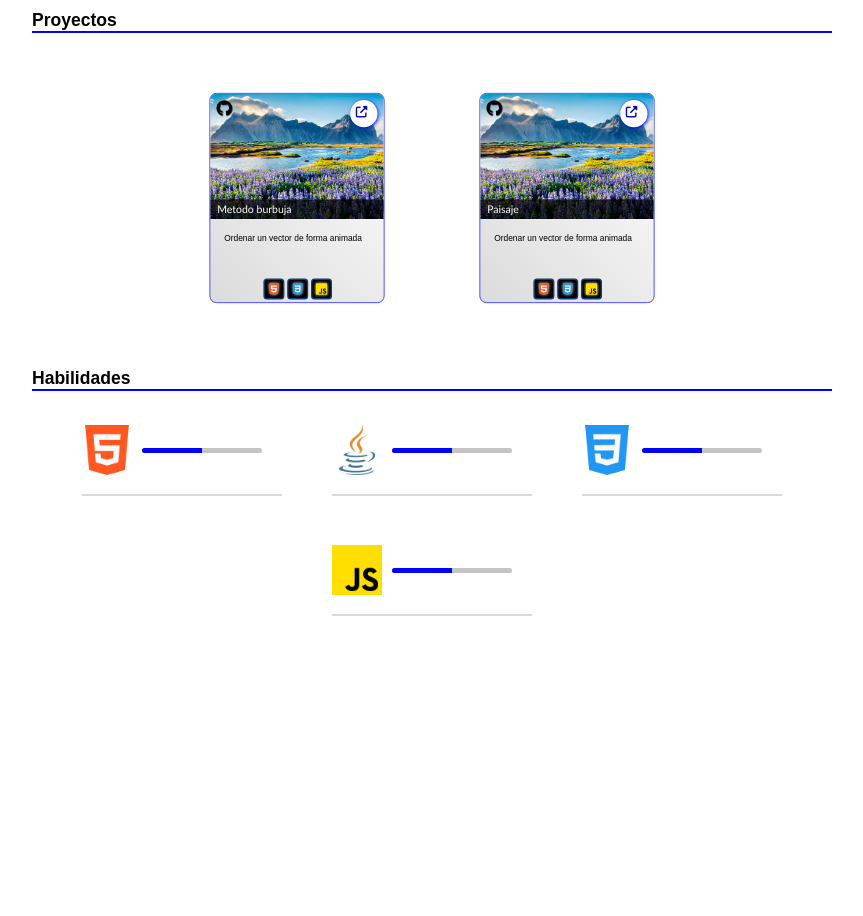
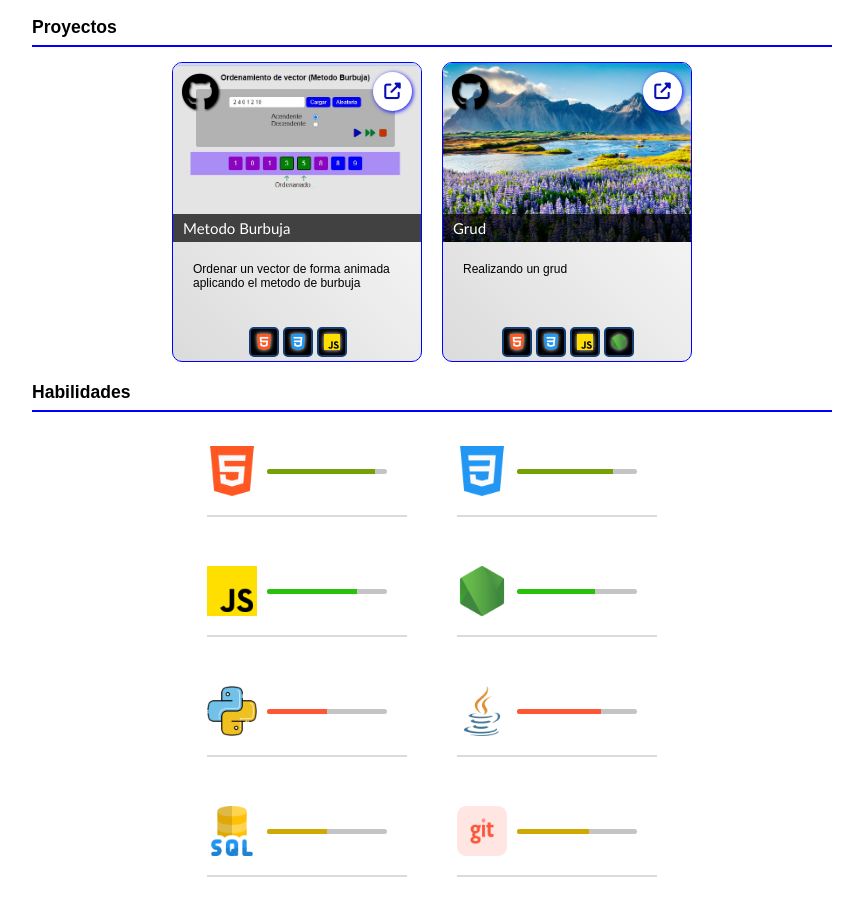
Before and after one commit to OmarRMC/portfolio, a plain HTML site: page public/index.html in a window 1280 px wide. Shown: the part 1048-1964 px from the top of the page, without its empty margins (208-1071 px from the left). Before the commit the page ends 1714 px from the top, so only its background shows below. Drawn offline with Linux system fonts and the light colour scheme.

Commit message:
La primera v 0.1 completa

```diff
--- a/public/assets/css/components/about.css
+++ b/public/assets/css/components/about.css
@@ -48,7 +48,6 @@
     position: relative;
     color:black
 }
-
 .informacionAbout> p{
     margin: 10px 8px;
 }
--- a/public/assets/css/components/habilidades.css
+++ b/public/assets/css/components/habilidades.css
@@ -1,9 +1,12 @@
 .ListaHabidades{
+    position: relative;
     display: flex;
     flex-wrap: wrap;
     gap: 30px 50px ;
     justify-content: center;
-
+    width: 80%;
+    left: 50%;
+    transform: translateX(-50%);
 }
 
 .cardHabilidad{
@@ -28,7 +31,8 @@
     overflow: hidden;
 }
 .porcentage{
-    width: 50%;
+    width: 0%;
     height: 100%;
     background: blue;
+    transition: width 1s ;
 }
--- a/public/assets/css/components/nav.css
+++ b/public/assets/css/components/nav.css
@@ -7,7 +7,7 @@
     align-items: center;
     color: white;
     font-weight: bold;
-    padding: 0px 35px;
+    padding: 0px 80px;
     transition: background 1s cubic-bezier(0.23, 1, 0.320, 1);
     font-size: 1.2em;
 }
@@ -62,7 +62,7 @@
 
 
 .navar>.NavItems> li:hover::after{
-    animation: baraIten 1s cubic-bezier(0.165, 0.84, 0.44, 1) forwards;
+    animation: baraIten 200ms cubic-bezier(0.165, 0.84, 0.44, 1) forwards;
 }
 @keyframes baraIten {
     100%{
@@ -71,6 +71,9 @@
 }
 
 @media screen and (max-width:650px) {
+    .navar{
+        padding: 0px 40px;
+    }
     .navar > .NavItems{
         flex-direction: column;
         position: absolute;
--- a/public/assets/css/components/proyectos.css
+++ b/public/assets/css/components/proyectos.css
@@ -17,9 +17,10 @@
     left: 10px;
     top: 10px;
     z-index: 2;
-    font-size: 1.5em;
+    font-size: 2.5em;
     transition: transform 0.5s;
     filter: drop-shadow(1px 1px 1px black);
+
 }
 .openGit:hover{
     transform: scale(1.2);
@@ -35,6 +36,8 @@
     padding: 8px;
     width: 39px;
     height: 39px;
+    display: grid;
+    place-content: center;
     filter:drop-shadow( 1px 1px 2px blue) ;
     transition: transform 0.5s, background 0.4s ;
     background: #ffffff;
--- a/public/assets/css/main.css
+++ b/public/assets/css/main.css
@@ -6,8 +6,8 @@
 @import url('components/habilidades.css');
 
 :root{
-    --AlturaNav: 60px;
-    --colorNav:rgb(30, 145, 139);
+    --AlturaNav: 90px;
+    --colorNav:rgb(30, 132, 145);
 }
 *{
     margin: 0;
@@ -27,6 +27,7 @@ body{
    transform: translateX(-50%);
 }
 #About>h3,#About ~ section> h3 {
+   height: 30px;
    border-bottom: 2px solid blue ;
    margin: 20px 0px 15px ;
 }
--- a/public/assets/js/components/about.js
+++ b/public/assets/js/components/about.js
@@ -1,5 +1,4 @@
 const cardAbout = document.querySelector(".cardAbout");
-
 const callback =(entreis, observer)=>{
     entreis.forEach(entry=> {
         console.log(entry.intersectionRect.y )
@@ -16,7 +15,7 @@ const callback =(entreis, observer)=>{
 const opciones={
     root:null ,
     rootMargin: '0px',
-    threshold:0
+    threshold:0.1
 }
 
 const observer=new IntersectionObserver(callback, opciones);
--- /dev/null
+++ b/public/assets/js/components/habilidades.js
@@ -0,0 +1,55 @@
+const ListaHabidadesDom= document.querySelector(".ListaHabidades");
+//import json from '../datos/ListaHabidades.json' assert {type:"json"}
+ListaHabidadesDom.innerHTML="";
+let json ;
+async function cargarHabilidades() {
+    const data=await fetch('./assets/js/datos/ListaHabidades.json')
+    if(data){
+        json = await data.json();
+    }
+
+    let  listaHabi = json.ListaHabidades;
+
+    listaHabi.forEach(habilidad =>{
+        ListaHabidadesDom.innerHTML+=`
+        <div class="cardHabilidad">
+             <img alt="img-${habilidad.name}" src="${habilidad.url}">
+             <div class="line">
+                <div data-procentaje="${habilidad.porcentaje}" class="porcentage" style="background:${habilidad.color}"></div>
+             </div>
+        </div>
+        `
+    })
+    addObserver();
+}
+
+
+const config={
+     root:null ,
+     rootMargin:'0px',
+     threshold:0.5
+}
+
+const callback= (entries , observer)=>{
+    entries.forEach(entry =>{
+        const nodo =entry.target ;
+        if(entry.isIntersecting){
+             const porcentage=nodo.getAttribute('data-procentaje')
+             nodo.style.width=porcentage+"%"
+        }else {
+            nodo.style.width="0%"
+        }
+    })
+}
+
+
+const observer = new IntersectionObserver(callback, config);
+
+function addObserver() {
+    const auxiDom=document.querySelectorAll(".porcentage");
+    auxiDom.forEach(data =>{
+        observer.observe(data);
+    });
+}
+
+export {cargarHabilidades, addObserver}
--- a/public/assets/js/components/nav.js
+++ b/public/assets/js/components/nav.js
@@ -6,3 +6,16 @@ baras.addEventListener("click", (e)=>{
     NavItems.classList.toggle("showItemsNav");
     navar.classList.toggle("showItemsNav")
 })
+
+const li=NavItems.querySelectorAll("li");
+ li.forEach(item =>{
+    item.addEventListener('click', (e)=>{
+        const nodo=document.getElementById(e.target.getAttribute("data-id"));
+        nodo.scrollIntoView({behavior:"smooth"});
+        baras.classList.toggle("animacionBar");
+        NavItems.classList.toggle("showItemsNav");
+        navar.classList.toggle("showItemsNav")
+    })
+ })
+
+ //document.getElementById("Proyectos").scrollIntoView({behavior:"smooth"})
--- a/public/assets/js/components/proyectos.js
+++ b/public/assets/js/components/proyectos.js
@@ -1,10 +1,17 @@
-import json from '../datos/proyectos.json' assert {type:"json"}
-const listaProyectos=json.listaProyectos;
+//import json from '../datos/proyectos.json' assert {type:"json"}
 const listaProyectosDom = document.querySelector(".listaProyectos");
 listaProyectosDom.innerHTML="";
+let  json
 
 let auxiElemento;
-function CargarProyectos() {
+
+async function CargarProyectos() {
+    const data=await fetch('./assets/js/datos/proyectos.json')
+    if(data){
+        json = await data.json();
+    }
+    const listaProyectos=json.listaProyectos;
+
     listaProyectos.forEach(proyecto=>{
 
       auxiElemento=document.createElement('div');
--- /dev/null
+++ b/public/assets/js/datos/ListaHabidades.json
@@ -0,0 +1,12 @@
+{
+    "ListaHabidades": [
+        {"name":"html", "url":"./assets/img/tecnologias/html-5.png","porcentaje":90,"color":"#74A103"},
+        {"name":"css", "url":"./assets/img/tecnologias/css-3.png","porcentaje":80,"color":"#74A103"},
+        {"name":"js", "url":"./assets/img/tecnologias/js.png","porcentaje":75,"color":"#27C209"},
+        {"name":"node js", "url":"./assets/img/tecnologias/nodo-js.png","porcentaje":65,"color":"#27C209"},
+        {"name":"python", "url":"./assets/img/tecnologias/piton.png","porcentaje":50,"color":"#FF5733"},
+        {"name":"java", "url":"./assets/img/tecnologias/java.png","porcentaje":70,"color":"#FF5733"},
+        {"name":"sql", "url":"./assets/img/tecnologias/sql.png","porcentaje":50,"color":"#D0A802"},
+        {"name":"git", "url":"./assets/img/tecnologias/git.png","porcentaje":60,"color":"#D0A802"}
+    ]
+}
--- a/public/assets/js/datos/proyectos.json
+++ b/public/assets/js/datos/proyectos.json
@@ -1,9 +1,17 @@
 {
    "listaProyectos":[
-    {"titulo":"argoritmo","image":"./assets/img/proyectos/paisaje.jpg","Descripcion":"Grud",
+    {"titulo":"Metodo Burbuja","image":"./assets/img/proyectos/Burbuja.jpg","Descripcion":"Ordenar un vector de forma animada aplicando  el metodo de burbuja",
     "stack":[
        {"url":"./assets/img/tecnologias/html-5.png", "name":"html"}  ,
-       {"url":"./assets/img/tecnologias/css-3.png", "name":"css3"}
+       {"url":"./assets/img/tecnologias/css-3.png", "name":"css3"}  ,
+       {"url":"./assets/img/tecnologias/js.png", "name":"js"}
+    ]},
+    {"titulo":"Grud","image":"./assets/img/proyectos/Paisaje.jpg","Descripcion":"Realizando un grud",
+    "stack":[
+       {"url":"./assets/img/tecnologias/html-5.png", "name":"html"}  ,
+       {"url":"./assets/img/tecnologias/css-3.png", "name":"css3"}  ,
+       {"url":"./assets/img/tecnologias/js.png", "name":"js"}  ,
+       {"url":"./assets/img/tecnologias/nodo-js.png", "name":"node"}
     ]}
    ]
 }
--- a/public/assets/js/main.js
+++ b/public/assets/js/main.js
@@ -3,4 +3,6 @@ import './components/flechaAriba.js'
 import './components/nav.js'
 import './components/about.js'
 import {CargarProyectos} from './components/proyectos.js'
+import {cargarHabilidades} from './components/habilidades.js'
 CargarProyectos();
+cargarHabilidades();
```
Also changed, not shown: public/assets/img/proyectos/Burbuja.jpg (added), public/assets/img/tecnologias/git.png (added), public/assets/img/tecnologias/sql.png (renamed from public/assets/img/tecnologias/servidor-sql.png).
